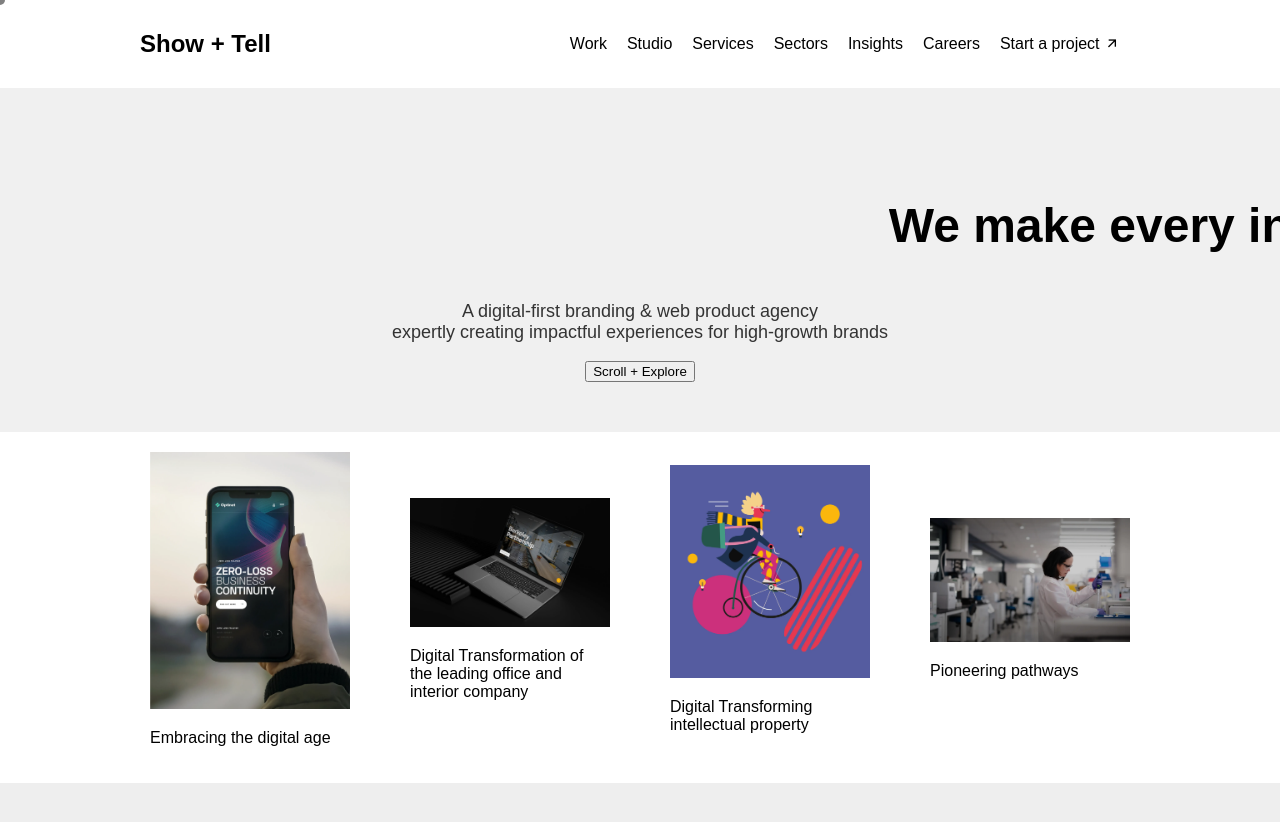
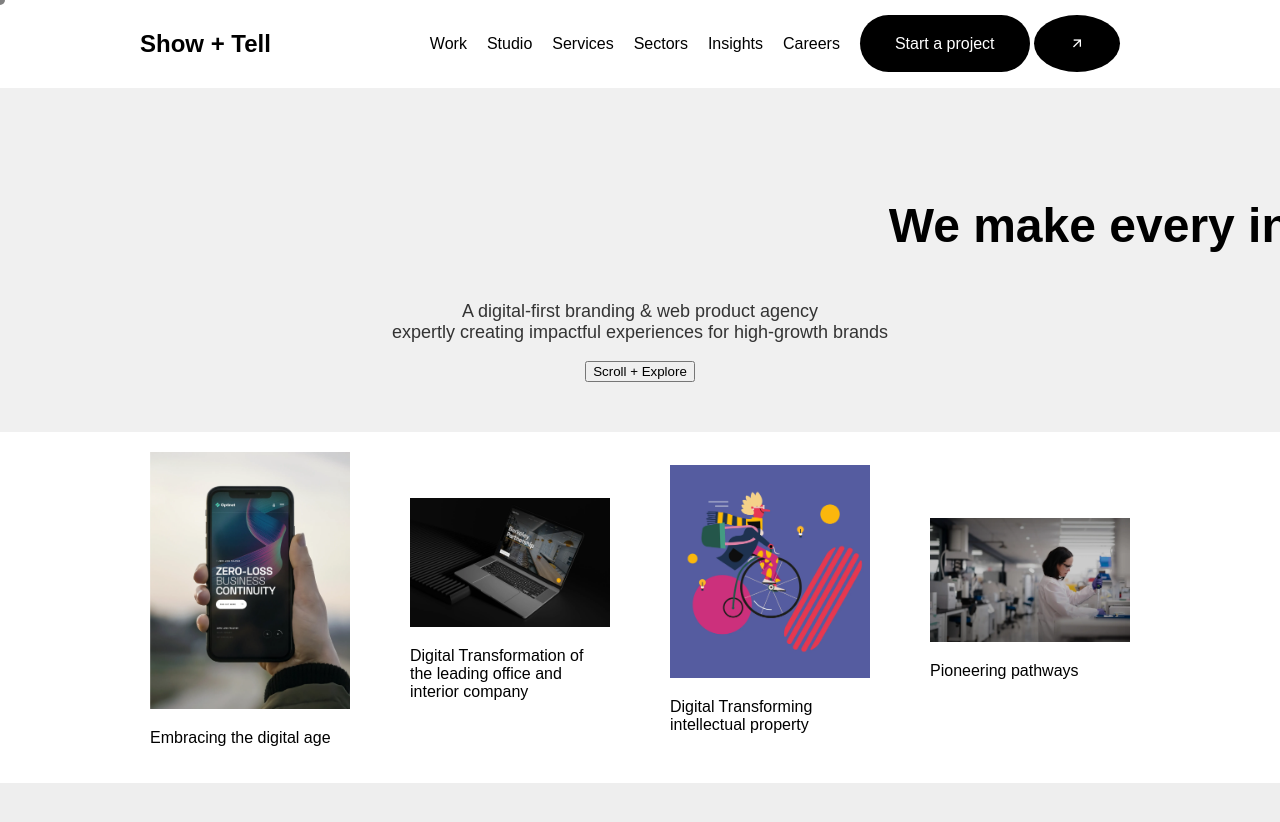
Before and after one commit to Fazalx99/showandtell-clone, a plain HTML site: page index.html in a window 1280 px wide. Shown: the top 822 px of the page. Drawn offline with nearby package versions, Linux system fonts and the light colour scheme.

Commit message:
Update style.css

```diff
--- a/style.css
+++ b/style.css
@@ -24,7 +24,20 @@ header {
   color: #000;
   text-decoration: none;
 }
-
+.topbutton{
+  background-color: black;
+  color: white;
+  padding: 20px 35px;
+  border-radius: 50px;
+}
+.topbutton:hover{
+  background-color: white;
+  color:black;
+  border: 1px solid black;
+}
+ul li #circle{
+  border-radius: 50%;
+}
 nav ul {
   list-style: none;
   margin: 0;
@@ -40,6 +53,7 @@ nav a {
   text-decoration: none;
   color: #000;
 }
+
 
 .hero {
   background-color: #f0f0f0;
```
